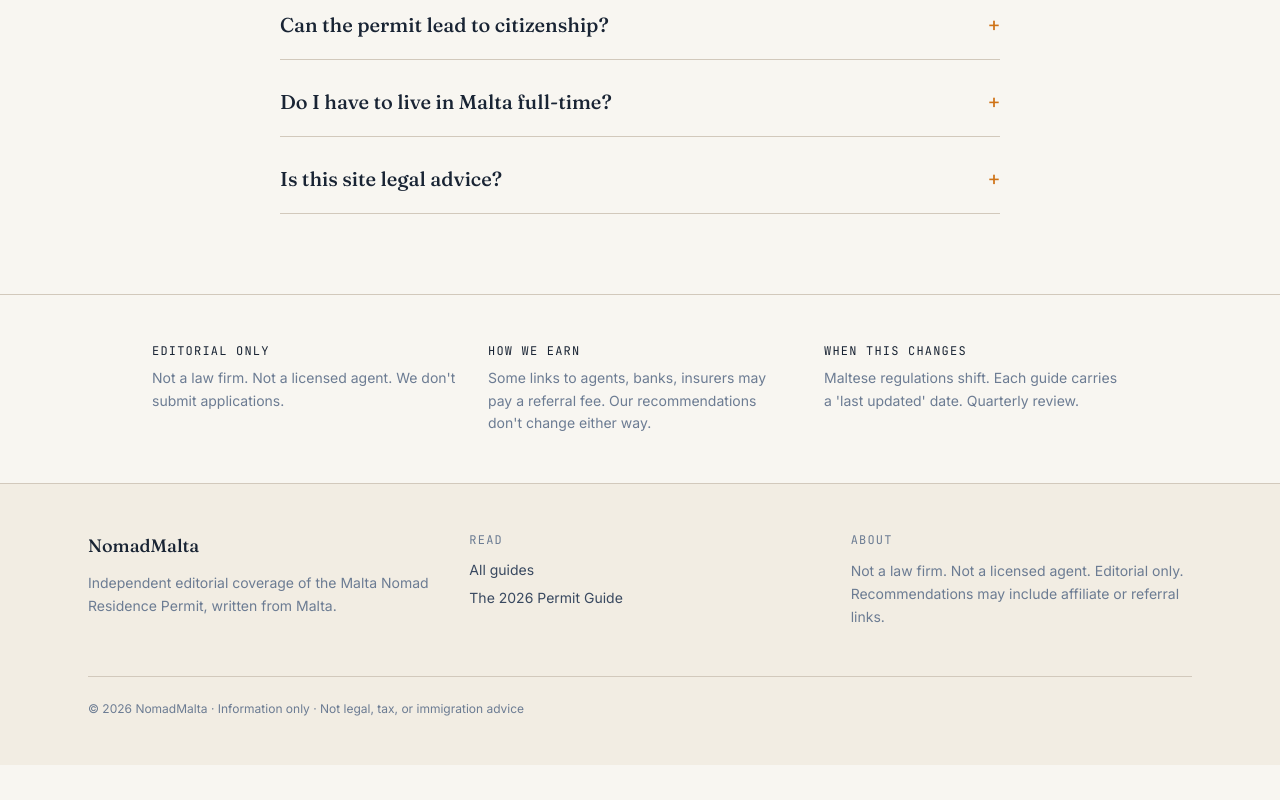
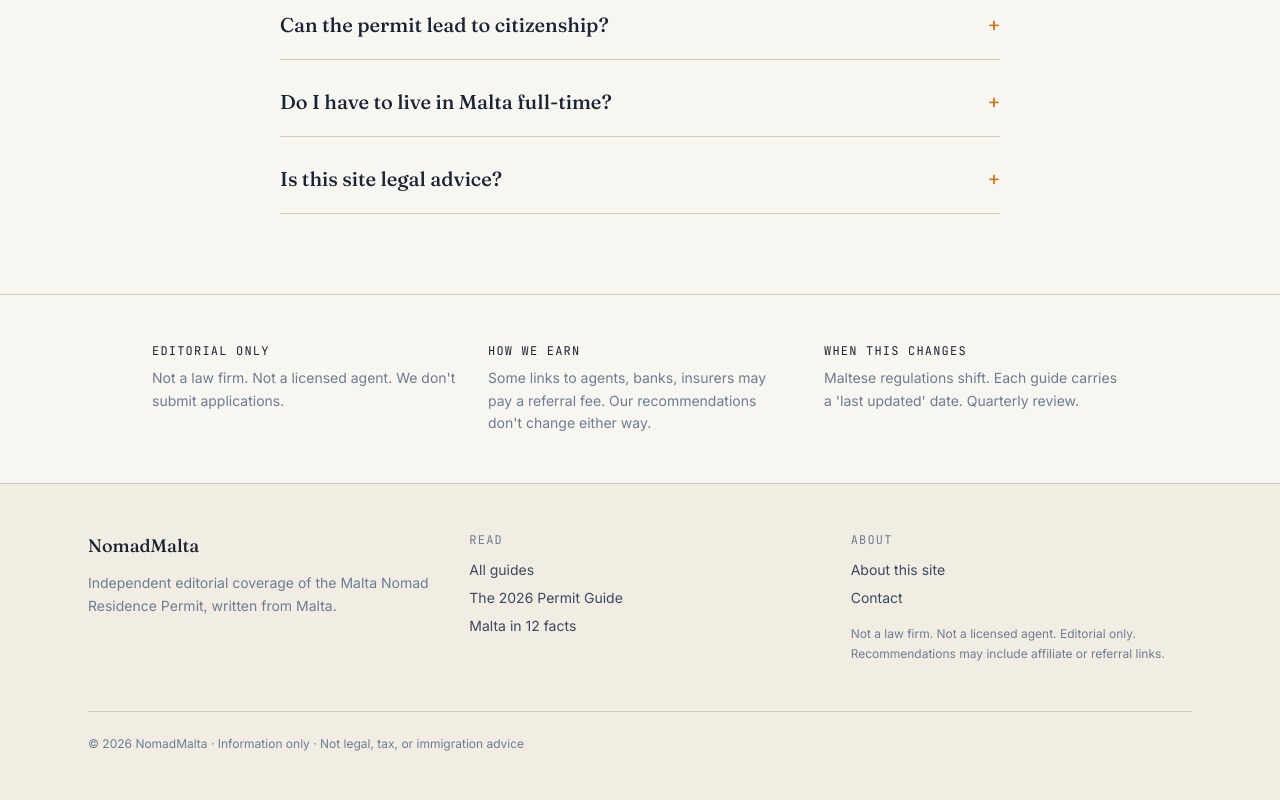
Before and after one commit to licsuj/nomadproject, a React (Vite) app: page / in a window 1280 px wide. Shown: the part 7578-8378 px from the top of the page. Before the commit the page ends 8343 px from the top, so only its background shows below. Built offline with nearby package versions, Linux system fonts and the light colour scheme.

Commit message:
Add files via upload

```diff
--- a/src/components/SiteFooter.tsx
+++ b/src/components/SiteFooter.tsx
@@ -35,13 +35,39 @@ export default function SiteFooter() {
                   The 2026 Permit Guide
                 </Link>
               </li>
+              <li>
+                <Link
+                  to="/malta"
+                  className="text-ink-soft hover:text-ink transition-colors"
+                >
+                  Malta in 12 facts
+                </Link>
+              </li>
             </ul>
           </div>
           <div>
             <div className="text-xs uppercase tracking-widest text-ink-mute font-mono mb-3">
               About
             </div>
-            <p className="text-sm text-ink-mute leading-relaxed">
+            <ul className="space-y-2 text-sm mb-4">
+              <li>
+                <Link
+                  to="/about"
+                  className="text-ink-soft hover:text-ink transition-colors"
+                >
+                  About this site
+                </Link>
+              </li>
+              <li>
+                <a
+                  href="mailto:hello@nomadmalta.com"
+                  className="text-ink-soft hover:text-ink transition-colors"
+                >
+                  Contact
+                </a>
+              </li>
+            </ul>
+            <p className="text-xs text-ink-mute leading-relaxed">
               Not a law firm. Not a licensed agent. Editorial only.
               Recommendations may include affiliate or referral links.
             </p>
```
